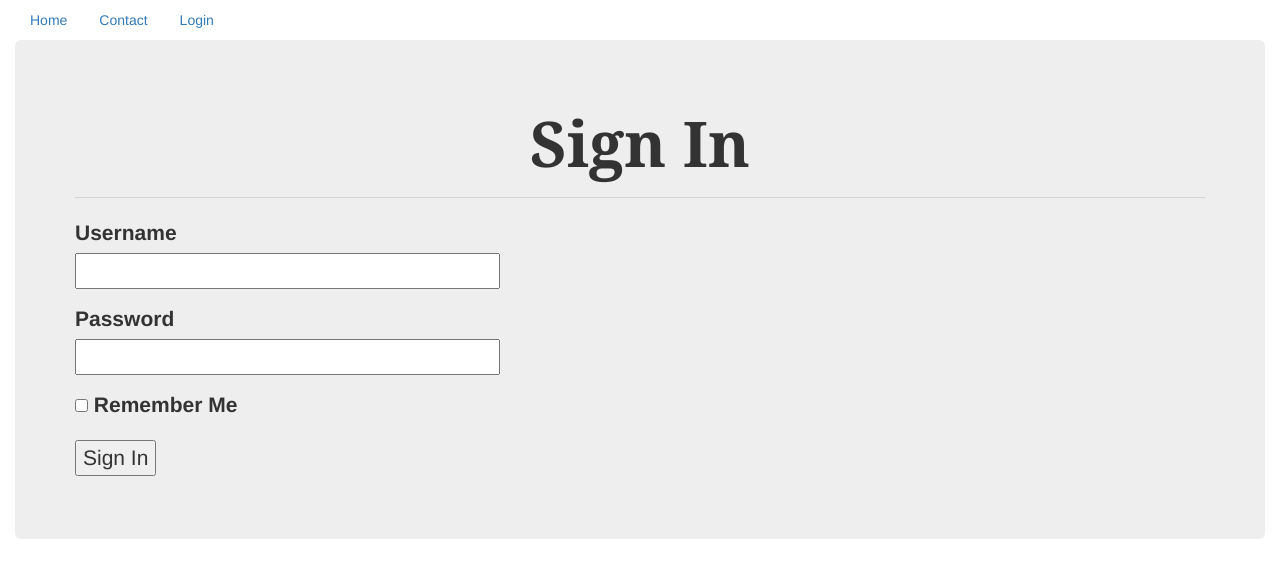
After one commit to agmeadows/Student_Success_Analysis, a Flask app: template templates/login.html in a window 1280 px wide. The commit adds this page. Shown: the top 578 px of the page. Run offline with Flask 2, Linux system fonts and the light colour scheme; the template is opened without the code that fills it: values that come from a table or form of the project are taken from there, others are empty; some libraries are stand-ins or nearby versions.

Commit message:
Added login page
Secured resources page with username and password.

```diff
--- a/app.py
+++ b/app.py
@@ -1,11 +1,11 @@
-from flask import Flask, render_template, request, flash
-from flask_login import LoginManager
+from flask import Flask, render_template, request, flash, redirect, url_for
+from flask_login import LoginManager, login_required, logout_user, current_user
 from flask_sqlalchemy import SQLAlchemy
 from flask_bootstrap import Bootstrap
 from flask_wtf import FlaskForm, RecaptchaField, Recaptcha
 from flask_login import current_user, login_user
-from wtforms import SubmitField, SelectField, HiddenField, IntegerField, TextField
-from wtforms.validators import InputRequired, NumberRange
+from wtforms import SubmitField, SelectField, HiddenField, IntegerField, TextField, StringField, BooleanField, PasswordField
+from wtforms.validators import InputRequired, NumberRange, DataRequired, ValidationError, Email, EqualTo
 from datetime import datetime
 from uuid import uuid4
 
@@ -15,6 +15,7 @@ from werkzeug.security import generate_password_hash, check_password_hash
 app = Flask(__name__)
 db = SQLAlchemy(app)
 login = LoginManager(app)
+login.login_view = 'login'
 
 # Flask-WTF requires an enryption key - the string can be anything
 app.config['SECRET_KEY'] = 'MLXH243Gh3JD281skdN17FDhdwYF56wPj8'
@@ -42,11 +43,11 @@ app.config['RECAPTCHA_PRIVATE_KEY'] = '6LeJQngeAAAAAIheQ_SdVALaVAfxQ9K_OVUoQJh7'
 app.config['RECAPTCHA_OPTIONS'] = {'theme': 'white'}
 
 class User(UserMixin, db.Model):
-    id = db.Column(db.Integer, primary_key=True)
+    __tablename__ = 'Users'
+    id = db.Column(db.Integer, primary_key=True, autoincrement=True)
     username = db.Column(db.String(64), index=True, unique=True)
     email = db.Column(db.String(120), index=True, unique=True)
     password_hash = db.Column(db.String(128))
-    posts = db.relationship('Post', backref='author', lazy='dynamic')
 
     def __repr__(self):
         return '<User {}>'.format(self.username)
@@ -57,14 +58,14 @@ class User(UserMixin, db.Model):
     def check_password(self, password):
         return check_password_hash(self.password_hash, password)
 
-class Post(db.Model):
-    id = db.Column(db.Integer, primary_key=True)
-    body = db.Column(db.String(140))
-    timestamp = db.Column(db.DateTime, index=True, default=datetime.utcnow)
-    user_id = db.Column(db.Integer, db.ForeignKey('user.id'))
+# class Post(db.Model):
+#     id = db.Column(db.Integer, primary_key=True)
+#     body = db.Column(db.String(140))
+#     timestamp = db.Column(db.DateTime, index=True, default=datetime.utcnow)
+#     user_id = db.Column(db.Integer, db.ForeignKey('user.id'))
 
-    def __repr__(self):
-        return '<Post {}>'.format(self.body)
+#     def __repr__(self):
+#         return '<Post {}>'.format(self.body)
 
 # each table in the database needs a class to be created for it
 # db.Model is required - don't change it
@@ -133,9 +134,8 @@ class Resources(db.Model):
     GROUP = db.Column(db.Text)
     DESC = db.Column(db.Text)
 
-    def __init__(self, id, RESOURCE, GROUP, DESC
+    def __init__(self, RESOURCE, GROUP, DESC
             ):
-        self.id = id
         self.RESOURCE = RESOURCE
         self.GROUP = GROUP
         self.DESC = DESC
@@ -241,6 +241,31 @@ class AddResource(FlaskForm):
     RESOURCE = TextField('Enter URL', [ InputRequired()])
     GROUP = TextField('Enter Group', [ InputRequired()])
     DESC = TextField('Enter a Brief Description', [ InputRequired()])
+
+class LoginForm(FlaskForm):
+    username = StringField('Username', validators=[DataRequired()])
+    password = PasswordField('Password', validators=[DataRequired()])
+    remember_me = BooleanField('Remember Me')
+    submit = SubmitField('Sign In')
+
+
+class RegistrationForm(FlaskForm):
+    username = StringField('Username', validators=[DataRequired()])
+    email = StringField('Email', validators=[DataRequired(), Email()])
+    password = PasswordField('Password', validators=[DataRequired()])
+    password2 = PasswordField(
+        'Repeat Password', validators=[DataRequired(), EqualTo('password')])
+    submit = SubmitField('Register')
+
+    def validate_username(self, username):
+        user = User.query.filter_by(username=username.data).first()
+        if user is not None:
+            raise ValidationError('Please use a different username.')
+
+    def validate_email(self, email):
+        user = User.query.filter_by(email=email.data).first()
+        if user is not None:
+            raise ValidationError('Please use a different email address.')
 
 # +++++++++++++++++++++++
 # get local date - does not account for time zone
@@ -348,6 +373,7 @@ def add_record():
                 ), 'error')
         return render_template('add_record.html', form1=form1, form2=form2, form3=form3, form4=form4, form5=form5, form6=form6, form7=form7, form8=form8, form9=form9, form10=form10)
 
+
 @app.route('/login', methods=['GET', 'POST'])
 def login():
     if current_user.is_authenticated:
@@ -359,10 +385,32 @@ def login():
             flash('Invalid username or password')
             return redirect(url_for('login'))
         login_user(user, remember=form.remember_me.data)
-        return redirect(url_for('index'))
+        logged_in = form.username.data
+        return redirect(url_for('index', logged_in=logged_in))
     return render_template('login.html', title='Sign In', form=form)
 
+@app.route('/logout')
+def logout():
+    logout_user()
+    return redirect(url_for('index'))
+
+
+# @app.route('/register', methods=['GET', 'POST'])
+# def register():
+#     if current_user.is_authenticated:
+#         return redirect(url_for('index'))
+#     form = RegistrationForm()
+#     if form.validate_on_submit():
+#         user = User(username=form.username.data, email=form.email.data)
+#         user.set_password(form.password.data)
+#         db.session.add(user)
+#         db.session.commit()
+#         flash('Congratulations, you are now a registered user!')
+#         return redirect(url_for('login'))
+#     return render_template('register.html', title='Register', form=form)
+
 @app.route('/add_resource', methods=['GET', 'POST'])
+@login_required
 def add_resource():
     form1 = AddResource()
     form2 = SubmitForm()
@@ -372,9 +420,7 @@ def add_resource():
         GROUP = request.form['GROUP']
         DESC = request.form['DESC']
 
-        id = genID()
-
-        record = Resources(id, RESOURCE, GROUP, DESC)
+        record = Resources(RESOURCE, GROUP, DESC)
         # Flask-SQLAlchemy magic adds record to database
         db.session.add(record)
         db.session.commit()
--- /dev/null
+++ b/templates/login.html
@@ -0,0 +1,71 @@
+{% extends 'bootstrap/base.html' %}
+
+<!DOCTYPE html>
+<head>
+    <meta charset="utf-8">
+    <meta name="viewport" content="width=device-width, initial-scale=1, shrink-to-fit=no">
+    <meta name="description" content="">
+    <meta name="author" content="">
+    <link rel="icon" href="../../../../favicon.ico">
+
+    <title>Narrow Jumbotron Template for Bootstrap</title>
+
+    <!-- Bootstrap core CSS -->
+    <link href="../../css/editor.css" rel="stylesheet">
+
+    <!-- Custom styles for this template -->
+    <link href="narrow-jumbotron.css" rel="stylesheet">
+</head>
+
+
+{% block title %}
+Student Success Survey Login
+{% endblock %}
+
+
+{% block content %}
+
+<body>
+
+    <div class="container" style="width: auto;">
+      <div class="header clearfix">
+        <nav>
+          <ul class="nav nav-pills float-right">
+            <li class="nav-item">
+              <a class="nav-link" href="/">Home <span class="sr-only">(current)</span></a>
+            </li>
+            <li class="nav-item">
+              <a class="nav-link" href="mailto:dreamteamanalytics@gmail.com">Contact</a>
+            </li>
+            <li class="nav-item">
+                <a class="nav-link active btn-dark" href="login">Login<span class="sr-only">(current)</span></a>
+            </li>
+          </ul>
+        </nav>
+      </div>
+
+<div class="jumbotron" style="width: auto;">
+    <h1 class="title" spellcheckker="false" style="text-align: center; font-weight: 700; font-family: Georgia, serif; width: 100%;">Sign In<br></h1>
+    <hr style="text-decoration-line: none;">
+    <form action="" method="post" novalidate>
+        {{ form.hidden_tag() }}
+        <p>
+            {{ form.username.label }}<br>
+            {{ form.username(size=32) }}<br>
+            {% for error in form.username.errors %}
+            <span style="color: red;">[{{ error }}]</span>
+            {% endfor %}
+        </p>
+        <p>
+            {{ form.password.label }}<br>
+            {{ form.password(size=32) }}<br>
+            {% for error in form.password.errors %}
+            <span style="color: red;">[{{ error }}]</span>
+            {% endfor %}
+        </p>
+        <p>{{ form.remember_me() }} {{ form.remember_me.label }}</p>
+        <p>{{ form.submit() }}</p>
+    </form>
+</div>
+</body>
+{% endblock %}
```
Also changed, not shown: templates/add_resource.html (+13 -1 lines), templates/index.html (+16 -0 lines), templates/register.html (added, +83 -0 lines), 1 other file.
